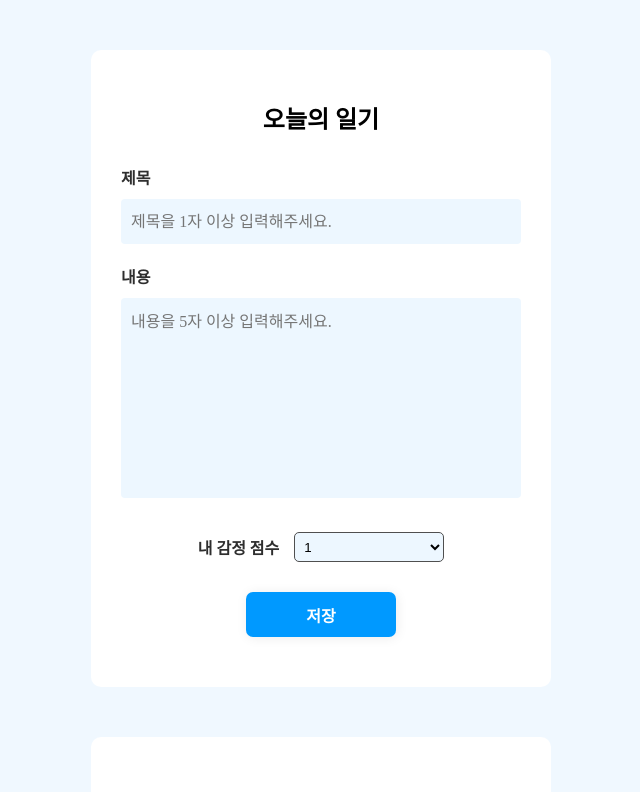
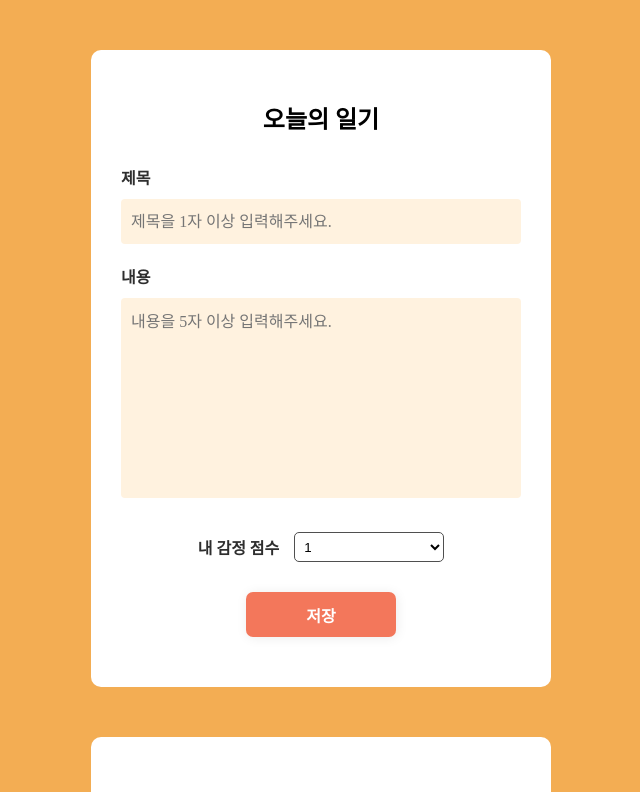
Before and after one commit to pearl1233333/simplediary, a React (Vite) app: page / in a window 1280 px wide. Shown: the top 792 px of the page, without its empty margins (319-959 px from the left). Built offline with nearby package versions, Linux system fonts and the light colour scheme; a web font is replaced by a local one.

Commit message:
style.css 수정

```diff
--- a/src/css/style.css
+++ b/src/css/style.css
@@ -5,7 +5,7 @@
 }
 body {
   width: 100%;
-  background-color: aliceblue;
+  background-color: #F3AD53;
 }
 .wrapper {
   max-width: 500px;
@@ -41,7 +41,7 @@ body {
   height: 45px;
   padding: 0 10px;
   border: none;
-  background-color: rgb(237, 247, 255);
+  background-color: #fff2df;
   border-radius: 4px;
   font-family: 'Pretendard-Regular';
   font-size: 16px;
@@ -54,7 +54,7 @@ body {
   width: 100%;
   height: 200px;
   padding: 10px;
-  background-color: #edf7ff;
+  background-color: #fff2df;
   border-radius: 4px;
   font-family: 'Pretendard-Regular';
   font-size: 16px;
@@ -79,7 +79,7 @@ body {
   padding: 0 5px;
   border: 1px solid #4f4f4f;
   border-radius: 5px;
-  background-color: #edf7ff;
+  background-color: #fff;
   box-sizing: border-box;
 }
 .selectBox select:focus {
@@ -99,7 +99,7 @@ body {
   width: 150px;
   height: 45px;
   margin: 30px auto 0;
-  background-color: rgb(0, 153, 255);
+  background-color: #F3775B;
   border-radius: 7px;
   font-size: 16px;
   font-weight: bold;
@@ -109,9 +109,21 @@ body {
   box-sizing: border-box;
 }
 
+/* --------------------
+        일기 개수
+-----------------------*/
+.emotion_score {
+  width: 100%;
+  padding: 30px 30px;
+  margin: 0 auto;
+  margin-top: 30px;
+  background-color: #fff;
+  border-radius: 10px;
+  box-sizing: border-box;
+}
 
 /* --------------------
-       일기 리스트
+        일기 리스트
 -----------------------*/
 .DiaryList {
   width: 100%;
@@ -136,27 +148,31 @@ body {
   margin-bottom: 20px;
   border-radius: 10px;
   background-color: #fff;
-  box-shadow: 1px 1px 12px 0px rgb(0 0 0 / 8%);
+  box-shadow: 0px 0px 5px 0px rgba(0, 0, 0, 0.05), 0px 0px 14px 6px rgba(0, 0, 0, 0.03);
   box-sizing: border-box;
 }
 .item__top {
   display: flex;
   align-items: center;
   justify-content: space-between;
-  margin-bottom: 15px;
+  margin-bottom: 12px;
 }
 .item__num {
 
 }
 .item__date {
   margin-left: 5px;
+  font-size: 14px;
   font-weight: 300;
   color: #a5a5a5;
   white-space: nowrap;
 }
 .item__bottom {
-  padding-top: 15px;
+  padding-top: 12px;
   border-top: 2px dashed #d6d6d6;
+}
+.item__bottom p {
+  font-size: 14px;
 }
 .item__author {
   margin-bottom: 5px;
@@ -198,18 +214,18 @@ body {
   justify-content: center;
   width: 70px;
   height: 35px;
-  border: 1px solid #0099ff;
+  border: 1px solid #F3775B;
   border-radius: 5px;
   font-size: 14px;
 }
 .btn_type--1 {
   margin-right: 7px;
-  background-color: #0099ff;
+  background-color: #F3775B;
   color: #fff;
 }
 .btn_type--2 {
   background-color: #fff;
-  color: #0099ff;
+  color: #F3775B;
 }
 @media (max-width: 500px) {
   .DiaryList {
```
